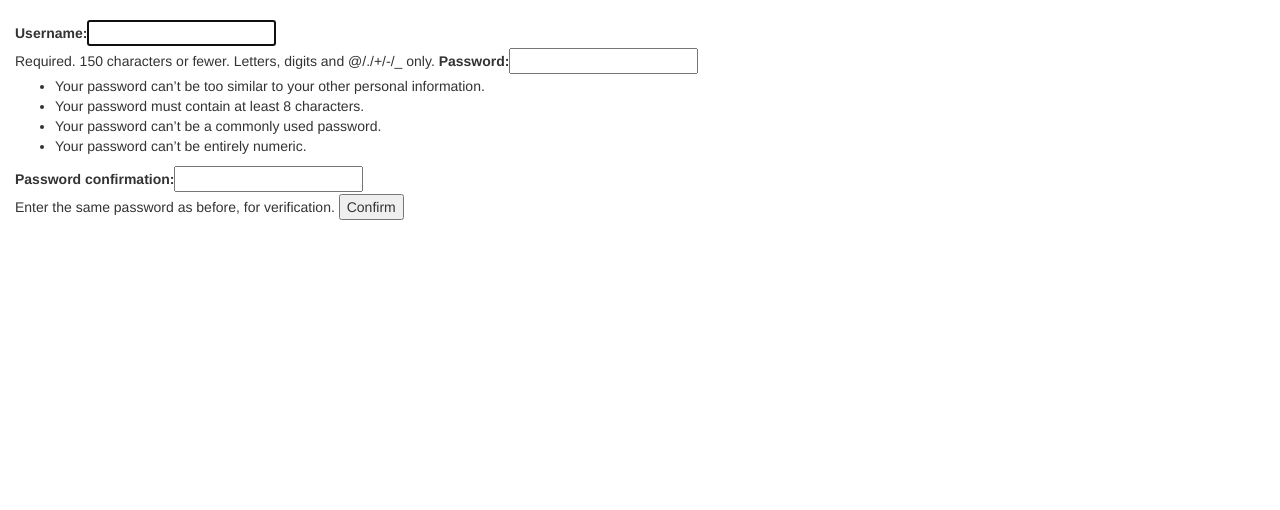
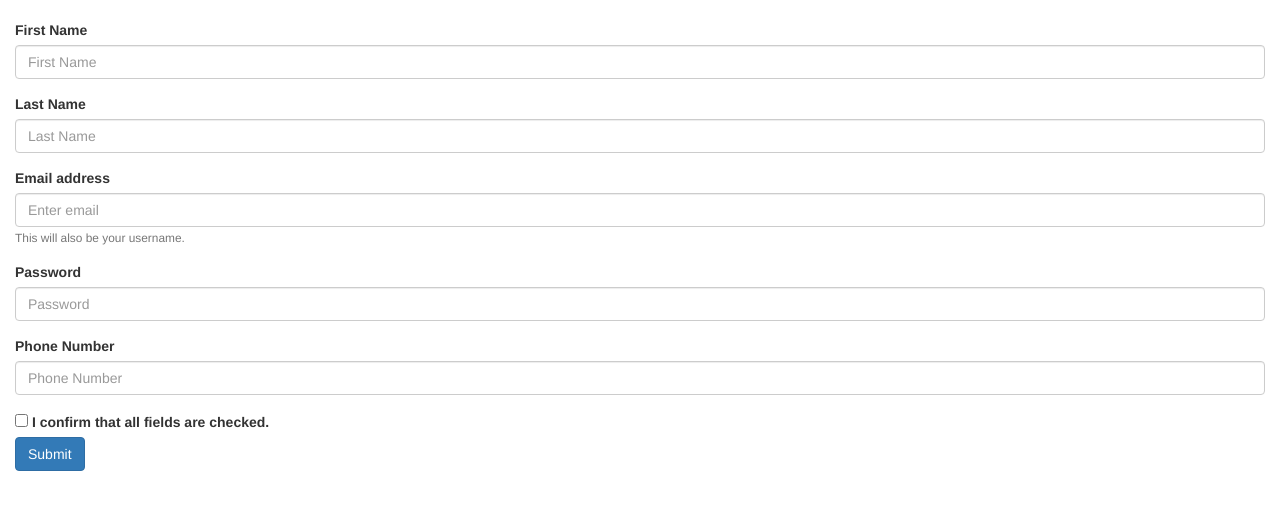
Before and after one commit to delaware2017/team-11, a Django app: page /accounts/register/ in a window 1280 px wide. Shown: the part 52-562 px from the top of the page. Run offline with Django 3.2, Linux system fonts and the light colour scheme; some libraries are stand-ins or nearby versions.

Commit message:
registration added

```diff
--- a/lacc/nominations/templates/registration/register.html
+++ b/lacc/nominations/templates/registration/register.html
@@ -1,8 +1,50 @@
 {% extends 'base.html' %}
 
 {% block body %}
-<form action="" method="post">{% csrf_token %}
-{{form}}
-<input type="submit" value="Confirm" />
+<!--<form action="" method="post">{% csrf_token %}-->
+<!--{{form}}-->
+<!--<input type="submit" value="Confirm" />-->
+<!--</form>-->
+
+<form>
+
+    <div class="form-group">
+    <label for="exampleInputEmail1">First Name</label>
+    <input type="email" class="form-control" id="firstName" aria-describedby="emailHelp" placeholder="First Name">
+  </div>
+
+   <div class="form-group">
+    <label for="exampleInputEmail1">Last Name</label>
+    <input type="email" class="form-control" id="emailAddress" aria-describedby="emailHelp" placeholder="Last Name">
+  </div>
+
+
+  <div class="form-group">
+    <label for="exampleInputEmail1">Email address</label>
+    <input type="email" class="form-control" id="exampleInputEmail1" aria-describedby="emailHelp" placeholder="Enter email">
+    <small id="emailHelp" class="form-text text-muted">This will also be your username.</small>
+  </div>
+
+
+    <div class="form-group">
+    <label for="exampleInputPassword1">Password</label>
+    <input type="password" class="form-control" id="exampleInputPassword1" placeholder="Password">
+  </div>
+
+    <div class="form-group">
+    <label for="exampleInputPassword1">Phone Number</label>
+    <input type="text" class="form-control" id="phoneNumber" placeholder="Phone Number">
+  </div>
+
+  <div class="form-check">
+    <label class="form-check-label">
+      <input type="checkbox" class="form-check-input">
+      I confirm that all fields are checked.
+    </label>
+  </div>
+
+  <button type="submit" class="btn btn-primary">Submit</button>
 </form>
+
+
 {% endblock %}
```
